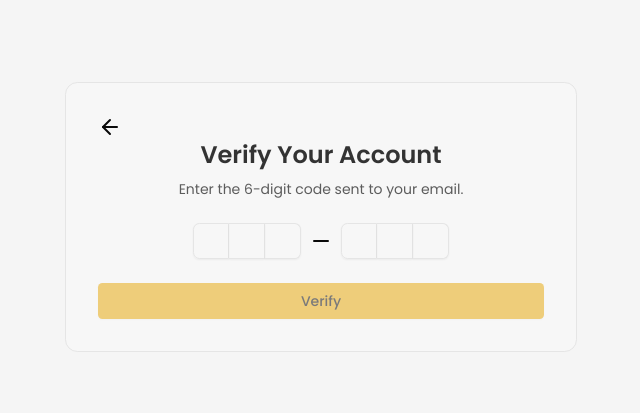
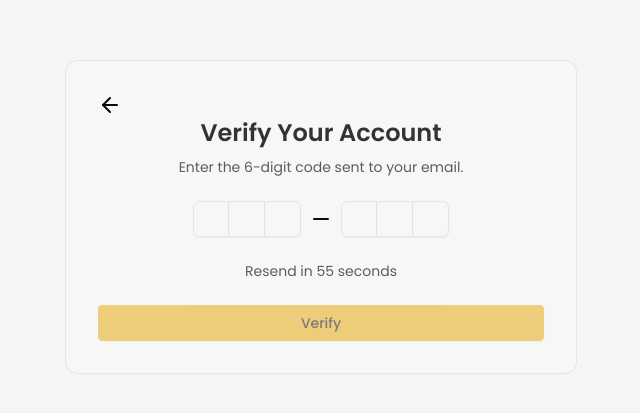
Before and after one commit to sparktechagency/mtk_website, a Next.js app: page /auth/verification in a window 1280 px wide. Shown: the part 183-596 px from the top of the page, without its empty margins (319-959 px from the left). Built offline with nearby package versions, Linux system fonts and the light colour scheme; a web font is replaced by a local one.

Commit message:
feat: enhance verification process with OTP resend functionality and improved error handling

```diff
--- a/src/components/auth/ResetPasswordForm.jsx
+++ b/src/components/auth/ResetPasswordForm.jsx
@@ -50,7 +50,7 @@ export function ResetPasswordForm({ className, ...props }) {
       toast.success("Password reset successful!");
       localStorage.removeItem("tempEmailForOTPVerification")
       localStorage.removeItem("tempEmailOTP")
-      router.push("/")
+      router.push("/auth/login")
     },
     onError: (error) => {
       toast.error(error?.response?.data?.message || "Password reset failed.");
@@ -63,6 +63,7 @@ export function ResetPasswordForm({ className, ...props }) {
       otp: resetPassOTP,
       password: data?.newPassword
     };
+    console.log(credential);
     mutate(credential);
   };
 
--- a/src/components/auth/VerificationForm.jsx
+++ b/src/components/auth/VerificationForm.jsx
@@ -13,6 +13,8 @@ import { useMutation, useQuery } from "@tanstack/react-query";
 import { verifyEmail } from "@/api/auth/verifyEmail";
 import { verifyOTP } from "@/api/auth/verifyOTP";
 import { toast } from "sonner";
+import { useEffect, useState } from "react";
+import { sendOTP } from "@/api/auth/sendOTP";
 
 const verificationSchema = z.object({
   code: z.string().min(6, {
@@ -23,7 +25,27 @@ const verificationSchema = z.object({
 export function VerificationForm({ className, ...props }) {
   const router = useRouter();
   const token = useSearchParams().get("token");
-  const otpMail = localStorage.getItem("tempEmailForOTPVerification")
+  const otpMail = typeof window !== 'undefined' ? localStorage.getItem("tempEmailForOTPVerification") : null;
+
+  const [timeLeft, setTimeLeft] = useState(60);
+  const [canResend, setCanResend] = useState(false);
+
+  useEffect(() => {
+    if (typeof window === 'undefined') {
+      return;
+    }
+
+    if (timeLeft === 0) {
+      setCanResend(true);
+      return;
+    }
+
+    const timer = setInterval(() => {
+      setTimeLeft((prevTime) => prevTime - 1);
+    }, 1000);
+
+    return () => clearInterval(timer);
+  }, [timeLeft]);
 
   const {
     control,
@@ -48,6 +70,18 @@ export function VerificationForm({ className, ...props }) {
     },
   })
 
+  const { mutate: mutateResendOTP, isPending: isPendingResend } = useMutation({
+    mutationFn: sendOTP,
+    onSuccess: () => {
+      toast.success("New OTP sent to your email!");
+      setTimeLeft(60);
+      setCanResend(false);
+    },
+    onError: (error) => {
+      toast.error(error?.response?.data?.message || "Failed to send new OTP.");
+    },
+  });
+
   // Verify email
   const { isSuccess, isPending, error } = useQuery({
     queryKey: ["verify-email", token],
@@ -57,10 +91,24 @@ export function VerificationForm({ className, ...props }) {
 
 
   const onSubmit = (data) => {
-    localStorage.setItem("tempEmailOTP", data?.code)
+    if (typeof window !== 'undefined') {
+      localStorage.setItem("tempEmailOTP", data?.code);
+    }
     if (otpMail && data?.code) {
       const credential = { email: otpMail, otp: data?.code };
       mutateOTP(credential);
+    } else {
+      toast.error("Email or OTP is missing. Please go back to forgot password page.");
+      router.push("/auth/forgot-password");
+    }
+  };
+
+  const handleResendOTP = () => {
+    if (otpMail) {
+      mutateResendOTP(otpMail);
+    } else {
+      toast.error("Email not found. Please go back to forgot password page.");
+      router.push("/auth/forgot-password");
     }
   };
 
@@ -81,6 +129,11 @@ export function VerificationForm({ className, ...props }) {
                   <p className="text-sm text-subtitle">
                     Enter the 6-digit code sent to your email.
                   </p>
+                  {otpMail && (
+                    <p className="text-sm text-gray-600">
+                      Code sent to: <span className="font-medium">{otpMail}</span>
+                    </p>
+                  )}
                 </div>
 
                 <div className="flex flex-col items-center gap-3 justify-center">
@@ -106,6 +159,26 @@ export function VerificationForm({ className, ...props }) {
                   {errors.code && (
                     <p className="text-red-500 text-sm text-center">
                       {errors.code.message}
+                    </p>
+                  )}
+                </div>
+
+                {/* Resend OTP button */}
+                <div className="flex justify-center text-sm text-subtitle">
+                  {canResend ? (
+                    <Button
+                      type="button"
+                      variant="link"
+                      onClick={handleResendOTP}
+                      disabled={isPendingResend}
+                      className="p-0 h-auto"
+                    >
+                      {isPendingResend && <Loader2 className="mr-2 h-4 w-4 animate-spin" />}
+                      Resend Code
+                    </Button>
+                  ) : (
+                    <p className="text-sm text-subtitle">
+                      Resend in {timeLeft} seconds
                     </p>
                   )}
                 </div>
```
